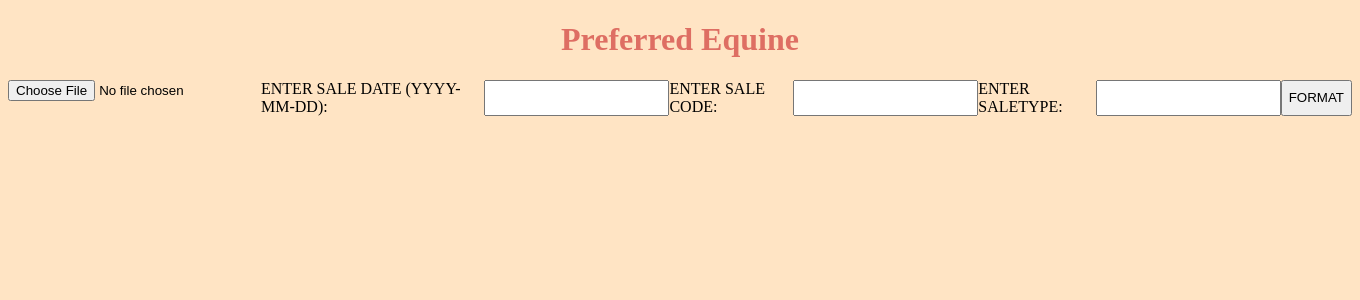
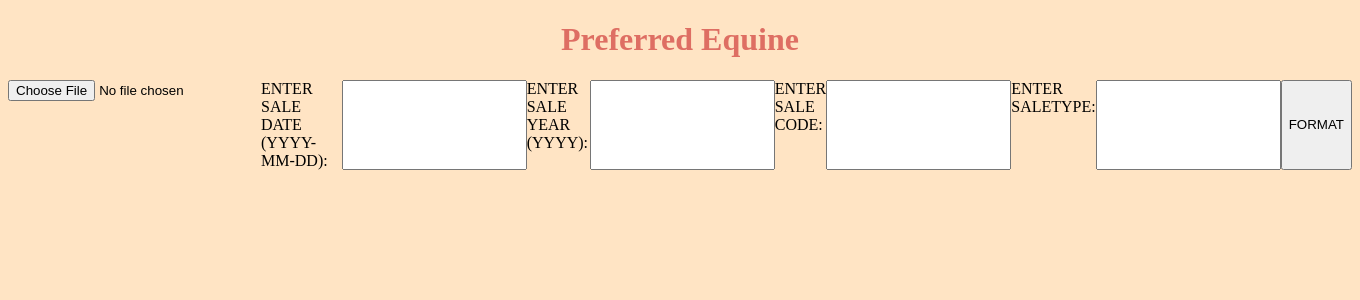
Before and after one commit to monilmody/preferredequinesalesresults, a Flask app: page /views/tattersalls in a window 1360 px wide. Shown: the top 300 px of the page. Run offline with Flask 3, Linux system fonts and the light colour scheme.

Commit message:
Update tattersalls.html

```diff
--- a/website/templates/tattersalls.html
+++ b/website/templates/tattersalls.html
@@ -14,6 +14,8 @@
         <input type="file" name="file" accept=".csv">
         <label for="saledate">ENTER SALE DATE (YYYY-MM-DD):</label>
         <input type="text" id="saledate" name="saledate" pattern="\d{4}-\d{2}-\d{2}" required>
+        <label for="saleyear">ENTER SALE YEAR (YYYY):</label>
+        <input type="text" name="saleyear" pattern="\d{4}" required>
         <label for="saledate">ENTER SALE CODE:</label>
         <input type="text" id="salecode" name="salecode" required>
         <label for="type">ENTER SALETYPE:</label>
```
